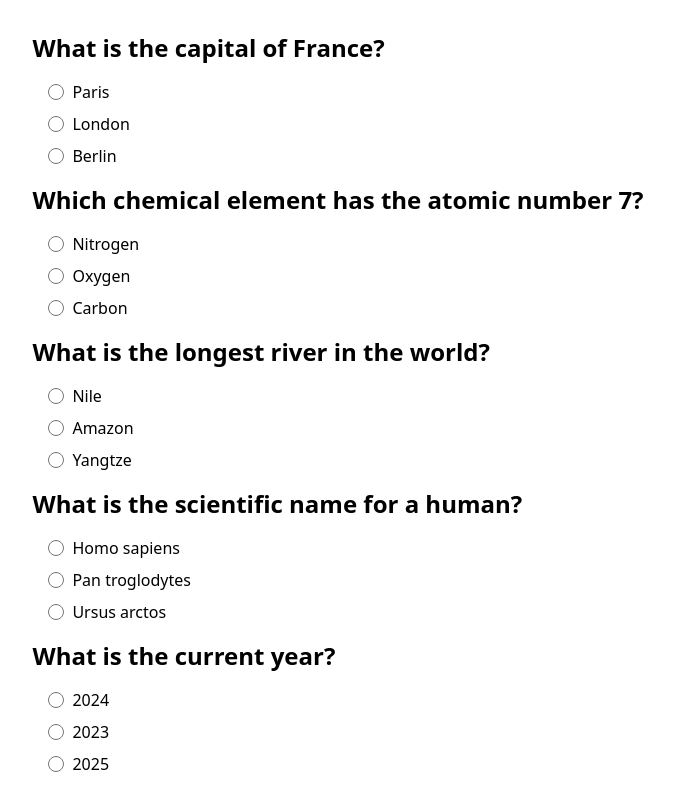
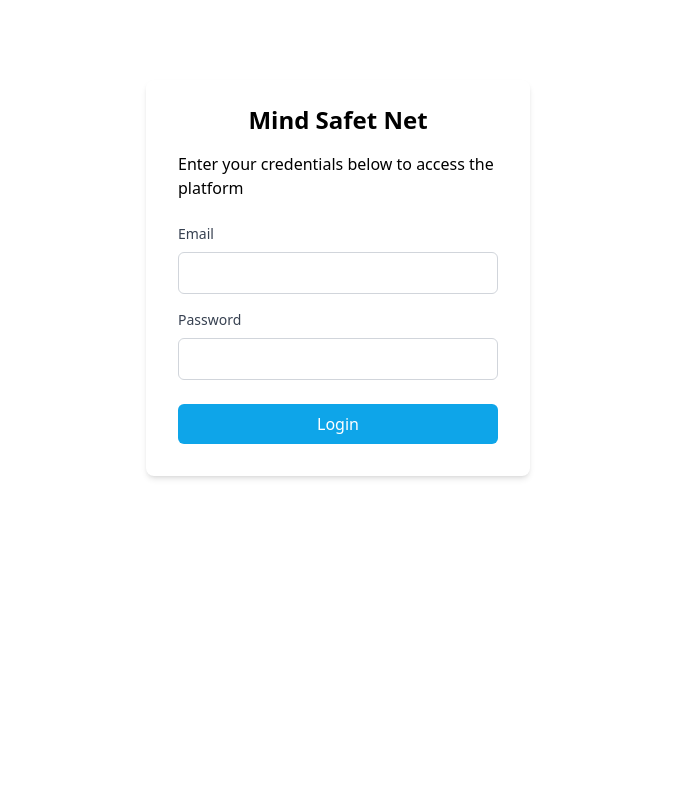
Before and after one commit to douglassantanna/mind-safety-net, an Angular app in the folder web-app/: page / in a window 1280 px wide. Shown: the top 797 px of the page, without its empty margins (302-976 px from the left). Built offline with nearby package versions, Linux system fonts and the light colour scheme.

Commit message:
added login page

```diff
--- a/web-app/src/app/app.component.html
+++ b/web-app/src/app/app.component.html
@@ -12,6 +12,7 @@
   }
 </style>
 
+@if (false) {
 <main class="main" [formGroup]="questionsForm">
   <form method="POST" formGroupName="questions">
     <div>
@@ -35,5 +36,7 @@
       Answers</button>
   </form>
 </main>
+}
+<app-login />
 
 <router-outlet></router-outlet>
--- a/web-app/src/app/app.component.ts
+++ b/web-app/src/app/app.component.ts
@@ -4,6 +4,7 @@ import { RouterOutlet } from '@angular/router';
 import { Answer, Question, Score, myScores, questions } from './models/question';
 import { QuestionService } from './services/question.service';
 import { FormArray, FormBuilder, FormGroup, FormsModule, ReactiveFormsModule } from '@angular/forms';
+import { LoginComponent } from './pages/authentication/login/login.component';
 
 @Component({
   selector: 'app-root',
@@ -12,7 +13,8 @@ import { FormArray, FormBuilder, FormGroup, FormsModule, ReactiveFormsModule } f
     CommonModule,
     RouterOutlet,
     ReactiveFormsModule,
-    FormsModule],
+    FormsModule,
+    LoginComponent],
   templateUrl: './app.component.html',
   styleUrl: './app.component.scss'
 })
--- /dev/null
+++ b/web-app/src/app/pages/authentication/login/login.component.html
@@ -0,0 +1,24 @@
+<div class="container mx-auto mt-20 flex justify-center items-center">
+  <div class="w-full max-w-sm bg-white shadow-md rounded-lg px-8 pt-6 pb-8">
+    <form (ngSubmit)="onSubmit()">
+      <div class="flex items-center justify-center flex-col mb-6">
+        <h2 class="text-2xl font-semibold mb-4">Mind Safet Net</h2>
+        <span class="font-light">Enter your credentials below to access the platform</span>
+      </div>
+      <div class="mb-4">
+        <label for="username" class="block mb-2 text-sm font-medium text-gray-700">Email</label>
+        <input type="email" id="email" [(ngModel)]="email" name="email"
+          class="block w-full px-3 py-2 rounded-md border border-gray-300 focus:border-sky-500 focus:outline-none">
+      </div>
+      <div class="mb-6">
+        <label for="password" class="block mb-2 text-sm font-medium text-gray-700">Password</label>
+        <input type="password" id="password" [(ngModel)]="password" name="password"
+          class="block w-full px-3 py-2 rounded-md border border-gray-300 focus:border-sky-500 focus:outline-none">
+      </div>
+      <button type="submit"
+        class="w-full px-4 py-2 rounded-md bg-sky-500 text-white font-medium hover:bg-sky-700 focus:outline-none">
+        Login
+      </button>
+    </form>
+  </div>
+</div>
--- /dev/null
+++ b/web-app/src/app/pages/authentication/login/login.component.ts
@@ -0,0 +1,17 @@
+import { Component } from '@angular/core';
+import { FormsModule } from '@angular/forms';
+
+@Component({
+  selector: 'app-login',
+  standalone: true,
+  imports: [FormsModule],
+  templateUrl: './login.component.html'
+})
+export class LoginComponent {
+  email: string = '';
+  password: string = '';
+
+  onSubmit() {
+    console.log('Login attempt:', this.email, this.password);
+  }
+}
```
